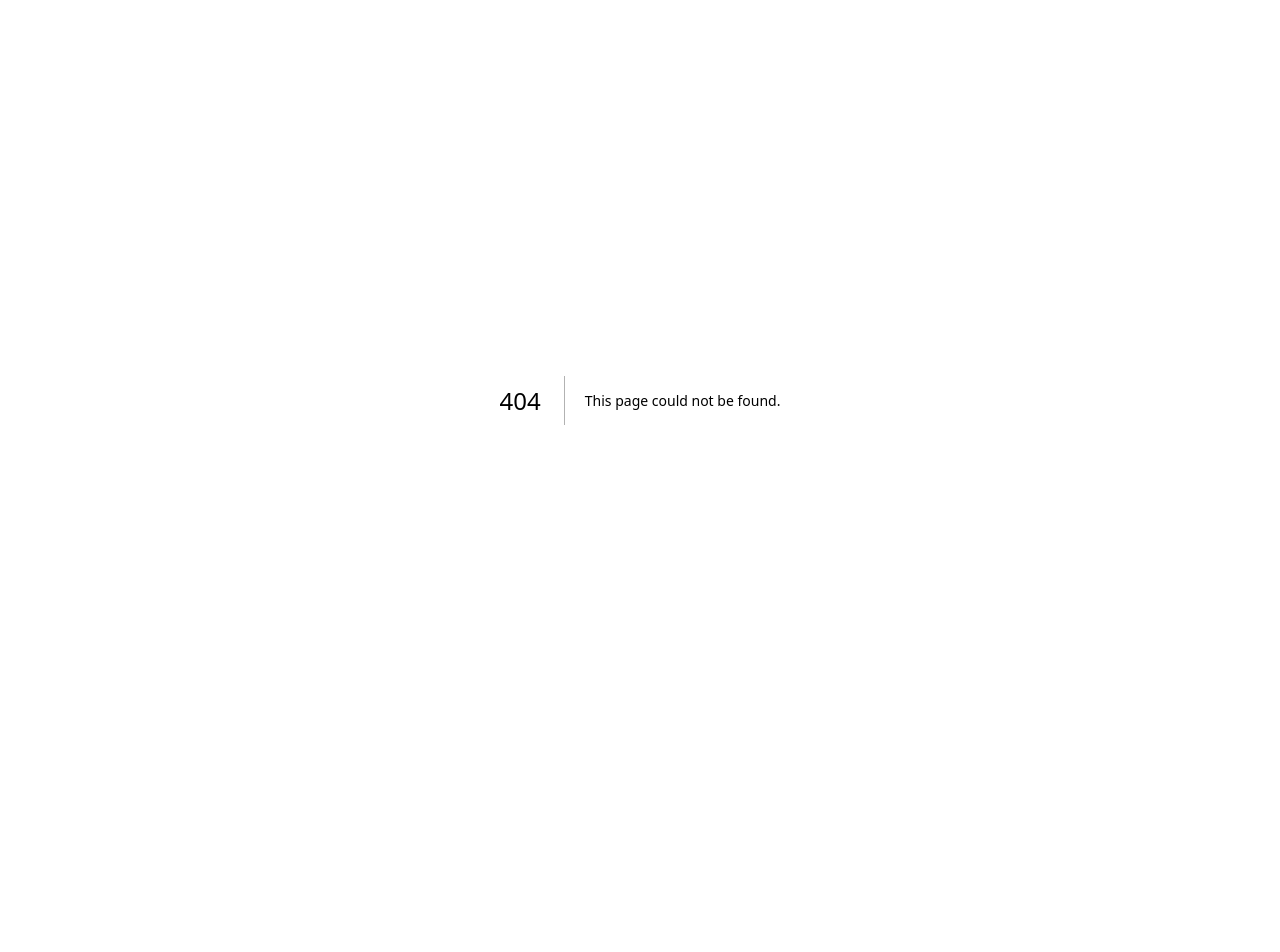
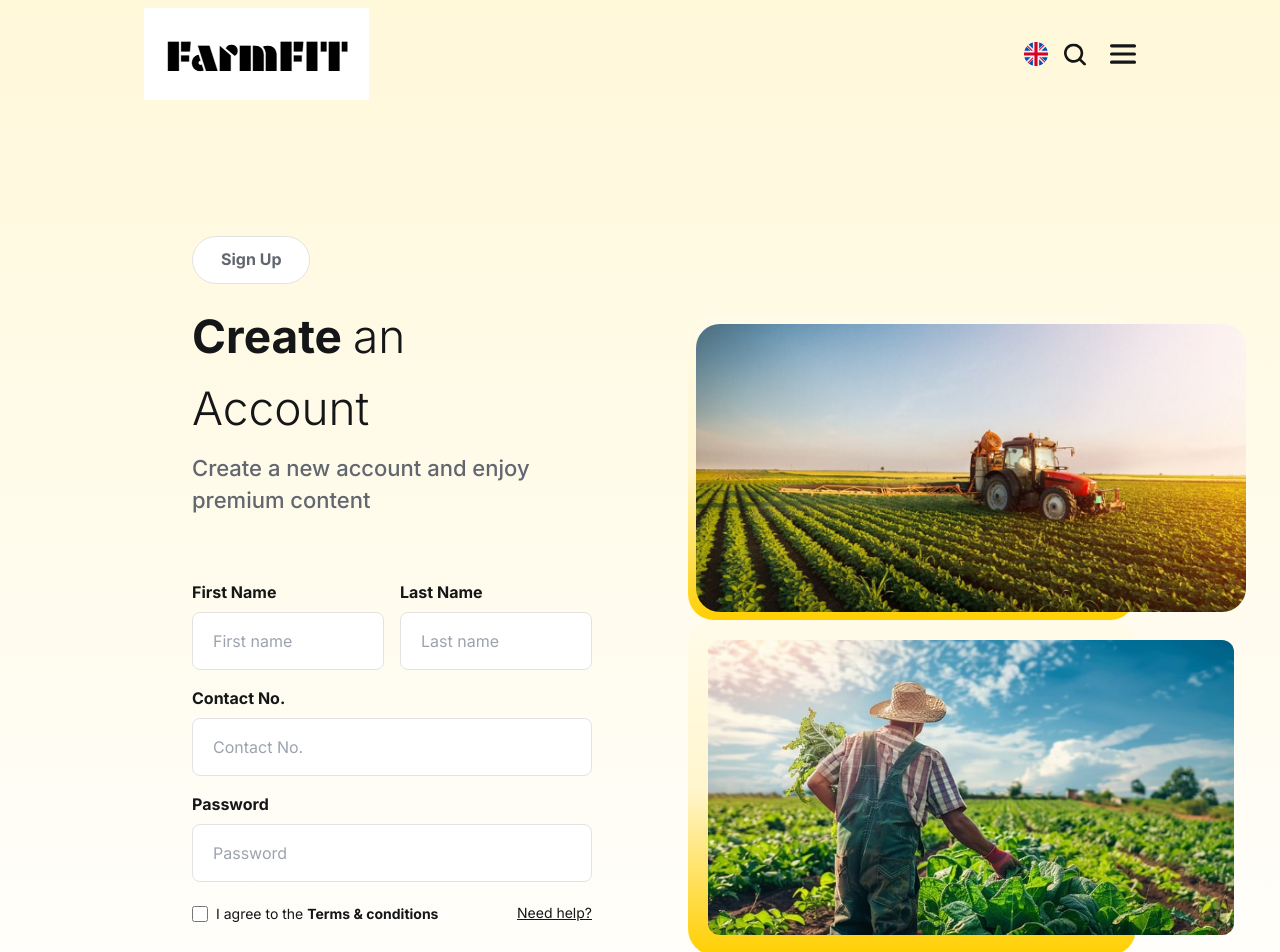
Before and after one commit to vedant1711/Skitech_FarmFit_Frontend, a Next.js app: page /page-register in a window 1280 px wide. Before the commit this address had no page. Shown: the top 952 px of the page. Before the commit the page ends 800 px from the top, so only its background shows below. Built offline with nearby package versions, Linux system fonts and the light colour scheme.

Commit message:
created sign up page

```diff
--- /dev/null
+++ b/app/page-register/page.js
@@ -0,0 +1,67 @@
+
+import Layout from "@/components/layout/Layout"
+export default async function Register() {
+    return (
+        <>
+            <Layout>
+                <section className="relative py-12 lg:pt-32">
+                    <div className="container px-4">
+                        <div className="grid grid-cols-1 lg:grid-cols-2">
+                            <div className="mr-12 lg:pl-12">
+                                <span className="h-12 px-7 py-3.5 bg-neutral-0 dark:bg-neutral-dark-0 rounded-3xl border border-neutral-300 dark:border-neutral-dark-300 text-neutral-700 dark:text-neutral-dark-700 text-base font-bold leading-none mb-4 inline-block">
+                                    Sign Up
+                                </span>
+                                <h3 className="heading-3 mb-2">Create <span className="font-light">an Account</span></h3>
+                                <p className="text-neutral-700 dark:text-neutral-dark-700 mb-16 font-medium text-2xl">Create a new
+                                    account and enjoy premium content</p>
+                                <form >
+                                    <div className="grid md:grid-cols-2 gap-4 mb-4">
+                                        <div className="form-group">
+                                            <label htmlFor="last-name" className="input-label">First Name</label>
+                                            <input type="text" placeholder="First name" className="input-lg" />
+                                        </div>
+                                        <div className="form-group">
+                                            <label htmlFor="last-name" className="input-label">Last Name</label>
+                                            <input type="text" placeholder="Last name" className="input-lg" />
+                                        </div>
+                                    </div>
+                                    <div className="form-group mb-4">
+                                        <label htmlFor="mobile" className="input-label">Contact No.</label>
+                                        <input type="number" placeholder="Contact No." className="input-lg" />
+                                    </div>
+                                    <div className="form-group mb-4">
+                                        <label htmlFor="password" className="input-label">Password</label>
+                                        <input type="password" placeholder="Password" className="input-lg" />
+                                    </div>
+                                    <div className="form-group flex justify-between mb-4 mt-6">
+                                        <div className="flex items-center mb-8">
+                                            <input type="checkbox" id="save-info" className="w-4 h-4 accent-primary-light-950  bg-primary-light-950 text-neutral-0  rounded cursor-pointer mr-2" />
+                                            <label htmlFor="save-info" className="text-sm text-neutral-950 dark:text-neutral-dark-950">I
+                                                agree to the <a href="#" className="font-bold">Terms &amp; conditions</a></label>
+                                        </div>
+                                        <a href="#" className="text-neutral-950 dark:text-neutral-dark-950 underline text-sm">Need
+                                            help?</a>
+                                    </div>
+                                    <button type="submit" className="w-full btn bg-primary-light-950 dark:bg-primary-dark-950 rounded-full px-8 py-4 text-xl text-neutral-950 dark:text-neutral-dark-950 font-bold text-center">
+                                        Sign Up
+                                    </button>
+
+                                    <p className="text-center text-lg font-medium text-neutral-700 dark:text-neutral-dark-700 pt-8 pb-12">
+                                        Already have an account? <a href="page-login.html" className="text-neutral-950 dark:text-neutral-dark-950 underline">Sign In</a></p>
+                                </form>
+                            </div> {/*Left col*/}
+                            <div className="lg:pl-12 mt-20 hidden lg:block">
+                                <div className="w-full md:max-w-[565px] rounded-[26px] bg-gradient-to-t from-primary-light-950 via-primary-light-300 to-primary-light-200 p-2">
+                                    <img className="rounded-3xl md:max-w-[550px]" src="assets/imgs/pages/signup.jpg" alt />
+                                    </div>
+                                <div className="w-full md:max-w-[565px] rounded-[26px] bg-gradient-to-t from-primary-light-950 via-primary-light-300 to-primary-light-200 p-2">
+                                <img className="rounded-3xl p-3  md:max-w-[550px]" src="assets/imgs/pages/farmer2.jpg" alt />
+                                </div>
+                            </div>
+                        </div>
+                    </div>
+                </section>
+            </Layout>
+        </>
+    )
+}
```
Also changed, not shown: public/assets/imgs/pages/farmer2.jpg (added).
